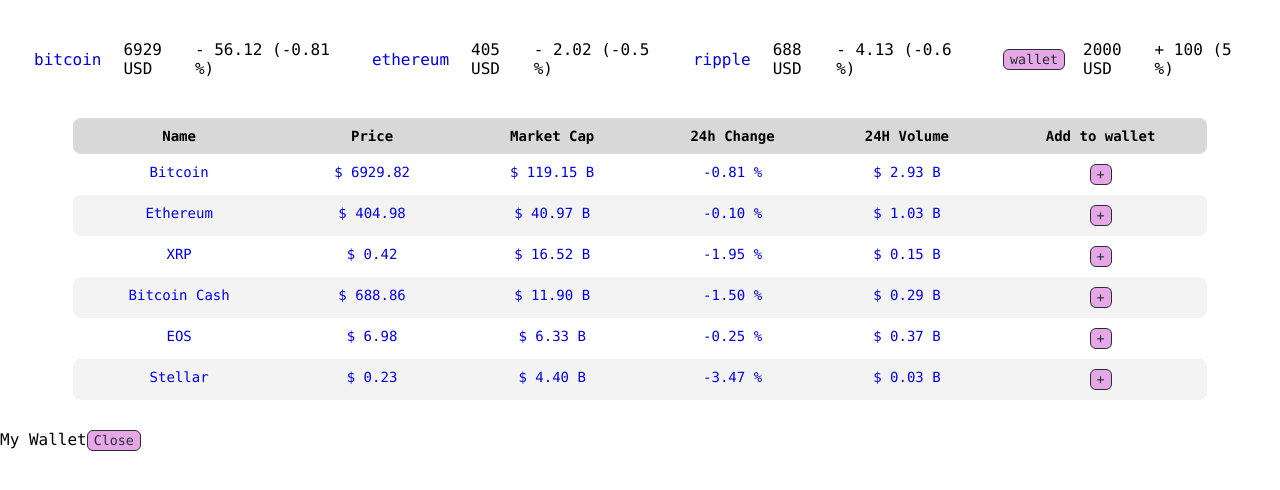
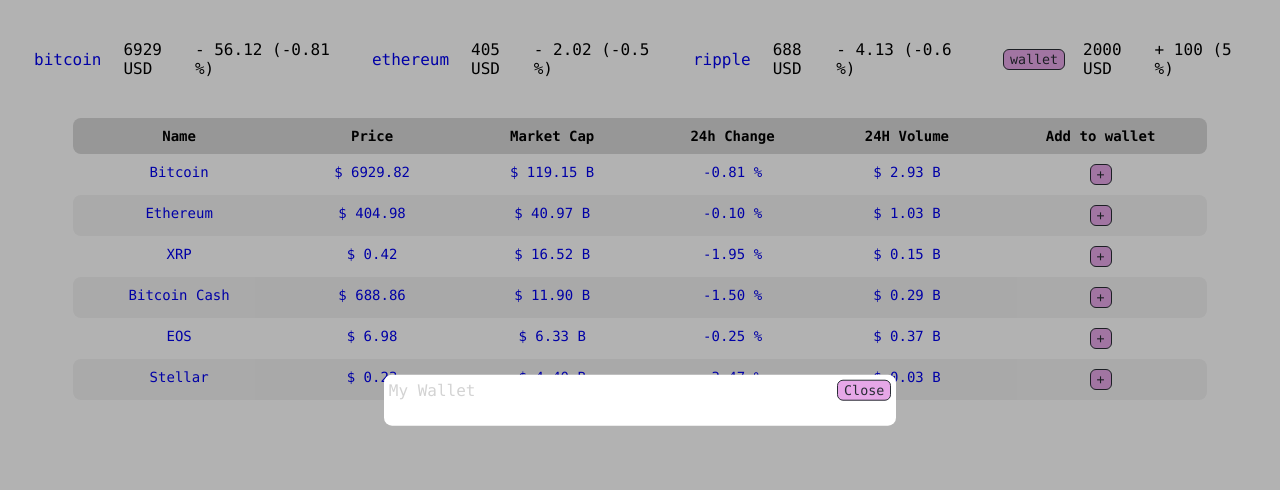
Before and after one commit to nastyasap/coincap-test, a React (Create React App) app: page / in a window 1280 px wide. Both pictures are taken after a click on the button "wallet". Shown: the top 490 px of the page. Built offline with nearby package versions, Linux system fonts and the light colour scheme.

Commit message:
modals style

```diff
--- a/src/components/Main/Table/TableRows/TableRows.tsx
+++ b/src/components/Main/Table/TableRows/TableRows.tsx
@@ -9,13 +9,13 @@
 }
 
 export const TableRows: React.FC<Props> = ({data, columns}) => {
-    const {setIsAddModalOpen} = useModals()
+    const {setAddCurrencyId} = useModals()
     const rows = data.map((row, index) =>
         <tr key={`row-${index}`}>
             {columns.map(column =>
                 <td key={column.accessor}>
                     {column.accessor === 'add' ?
-                        <ButtonStyled onClick={() => setIsAddModalOpen(true)}>{row[column.accessor]}</ButtonStyled> :
+                        <ButtonStyled onClick={() => setAddCurrencyId(row.id)}>{row[column.accessor]}</ButtonStyled> :
                         <LinkStyled to={`/${row.id}/1d`}>{row[column.accessor]}</LinkStyled>}
                 </td>
             )}
--- a/src/components/Modals/AddCurrencyToWallet/AddCurrencyToWallet.tsx
+++ b/src/components/Modals/AddCurrencyToWallet/AddCurrencyToWallet.tsx
@@ -1,17 +1,20 @@
-import React from 'react';
+import React, {useState} from 'react';
 import {ButtonStyled} from '../../common/CommonStyles';
 
 type Props = {
-    isOpen: boolean
     onClose: () => void
 }
 
-export const AddCurrencyToWallet: React.FC<Props> = ({isOpen, onClose}) => {
-    if (!isOpen) return null
+export const AddCurrencyToWallet: React.FC<Props> = ({onClose}) => {
+    const [value, setValue] = useState()
+    const onSubmit = () => {
+        onClose()
+    }
+
     return (
         <div>
-            <span>Add Currency</span>
-            <ButtonStyled onClick={onClose}>Close</ButtonStyled>
+            <input value={value}/>
+            <ButtonStyled onClick={onSubmit}>Submit</ButtonStyled>
         </div>
     )
 }
--- /dev/null
+++ b/src/components/Modals/ModalContainer.tsx
@@ -0,0 +1,31 @@
+import React from 'react';
+import {Backdrop, Content, Header, HeaderText, StyledModal, Wrapper} from './ModalStyled';
+import {ButtonStyled} from '../common/CommonStyles';
+
+type Props = {
+    isOpen: boolean
+    onClose: () => void
+    header: string
+    children: React.ReactNode
+}
+
+export const ModalContainer: React.FC<Props> = ({isOpen, onClose, header, children}) => {
+    if (!isOpen) return null
+    return (
+        <>
+            <Backdrop>
+                <Wrapper>
+                    <StyledModal>
+                        <Header>
+                            <HeaderText>{header}</HeaderText>
+                            <ButtonStyled onClick={onClose}>Close</ButtonStyled>
+                        </Header>
+                        <Content>
+                            {children}
+                        </Content>
+                    </StyledModal>
+                </Wrapper>
+            </Backdrop>
+        </>
+    )
+}
--- /dev/null
+++ b/src/components/Modals/ModalStyled.tsx
@@ -0,0 +1,49 @@
+import styled from 'styled-components';
+
+export const Wrapper = styled.div`
+  position: fixed;
+  top: 50%;
+  left: 50%;
+  transform: translate(-50%, -50%);
+  z-index: 700;
+  width: inherit;
+  outline: 0;
+`;
+
+export const Backdrop = styled.div`
+  position: fixed;
+  width: 100%;
+  height: 100%;
+  top: 0;
+  left: 0;
+  background: rgba(0, 0, 0, 0.3);
+  z-index: 500;
+`;
+
+export const StyledModal = styled.div`
+  z-index: 100;
+  background: white;
+  position: relative;
+  margin: auto;
+  border-radius: 8px;
+  width: 40%
+`;
+
+export const Header = styled.div`
+  border-radius: 8px 8px 0 0;
+  display: flex;
+  justify-content: space-between;
+  padding: 0.3rem;
+`;
+
+export const HeaderText = styled.div`
+  align-self: center;
+  color: lightgray;
+`;
+
+export const Content = styled.div`
+  padding: 10px;
+  max-height: 30rem;
+  overflow-x: hidden;
+  overflow-y: auto;
+`;
--- a/src/components/Modals/ModalsProvider.tsx
+++ b/src/components/Modals/ModalsProvider.tsx
@@ -2,10 +2,12 @@
 import ReactDOM from 'react-dom';
 import OpenWallet from './OpenWallet';
 import AddCurrencyToWallet from './AddCurrencyToWallet';
+import {ModalContainer} from './ModalContainer';
 
 const ModalsContext = React.createContext({
-    setIsAddModalOpen: (value: boolean) => {
-    }, setIsMyWalletModalOpen: (value: boolean) => {
+    setAddCurrencyId: (value: null | string) => {
+    },
+    setIsMyWalletModalOpen: (value: boolean) => {
     }
 })
 export const useModals = () => useContext(ModalsContext)
@@ -15,16 +17,22 @@
 }
 
 export const ModalsProvider: React.FC<Props> = ({children}) => {
-    const [isAddModalOpen, setIsAddModalOpen] = useState(false)
+    const [addCurrencyId, setAddCurrencyId] = useState<null | string>(null)
     const [isMyWalletModalOpen, setIsMyWalletModalOpen] = useState(false)
 
-    return <ModalsContext.Provider value={{setIsAddModalOpen, setIsMyWalletModalOpen}}>
+    return <ModalsContext.Provider value={{setAddCurrencyId, setIsMyWalletModalOpen}}>
         <>
             {ReactDOM.createPortal(
-                <div>
-                    <AddCurrencyToWallet isOpen={isAddModalOpen} onClose={() => setIsAddModalOpen(false)}/>
-                    <OpenWallet isOpen={isMyWalletModalOpen} onClose={() => setIsMyWalletModalOpen(false)}/>
-                </div>
+                <>
+                    <ModalContainer isOpen={addCurrencyId !== null} onClose={() => setAddCurrencyId(null)}
+                                    header={'Add Currency'}>
+                        <AddCurrencyToWallet onClose={() => setAddCurrencyId(null)}/>
+                    </ModalContainer>
+                    <ModalContainer isOpen={isMyWalletModalOpen} onClose={() => setIsMyWalletModalOpen(false)}
+                                    header={'My Wallet'}>
+                        <OpenWallet/>
+                    </ModalContainer>
+                </>
                 , document.body
             )}
             {children}
--- a/src/components/Modals/OpenWallet/OpenWallet.tsx
+++ b/src/components/Modals/OpenWallet/OpenWallet.tsx
@@ -1,17 +1,11 @@
 import React from 'react';
-import {ButtonStyled} from '../../common/CommonStyles';
 
-type Props = {
-    isOpen: boolean
-    onClose: () => void
-}
+type Props = {}
 
-export const OpenWallet: React.FC<Props> = ({isOpen, onClose}) => {
-    if (!isOpen) return null
+export const OpenWallet: React.FC<Props> = ({}) => {
     return (
-        <div>
-            <span>My Wallet</span>
-            <ButtonStyled onClick={onClose}>Close</ButtonStyled>
-        </div>
+        <>
+
+        </>
     )
 }
```
